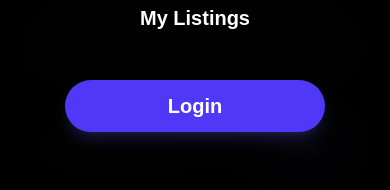
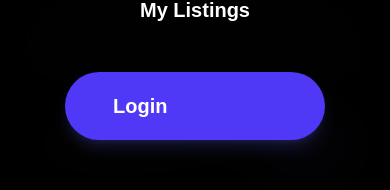
Before and after one commit to sheetalyadavv123/SellUp, a React (Vite) app in the folder frontend/: page / in a window 390 px wide. Both pictures are taken after a click on the button 353 px from the left and 32 px from the top of the page. Shown: the part 444-634 px from the top of the page. Built offline with nearby package versions, Linux system fonts and the light colour scheme; no server answers.

Commit message:
navbar modifications

```diff
--- a/frontend/src/components/Navbar.jsx
+++ b/frontend/src/components/Navbar.jsx
@@ -1,6 +1,7 @@
 import React, { useState } from 'react';
-import {Link} from 'react-router-dom';
+import {Link,Navigate} from 'react-router-dom';
 import {useUser,useClerk,UserButton} from '@clerk/clerk-react';
+import { BoxIcon, Grip as GripIcon, ListIcon, MessageCircleMoreIcon } from 'lucide-react';
 
 function Navbar() {
     const {user}=useUser()
@@ -29,12 +30,32 @@ function Navbar() {
           <Link to={user ?'/my-listings' : "#"} onClick={()=> user ? scrollTo(0,0) :openSignIn()}>My Listings</Link>
         </div>
 
-        {/* Desktop Buttons */}
-        <div className="hidden md:flex items-center space-x-4">
-          <button className=" bg-indigo-600 hover:bg-indigo-500 transition text-white rounded-full font-semibold px-4 py-2 ">
+         {!user ? (
+            <div className="hidden md:flex items-center space-x-4">
+          <button onClick={openSignIn} className=" bg-indigo-600 hover:bg-indigo-500 transition text-white rounded-full font-semibold px-4 py-2 ">
             Login
           </button>
         </div>
+         ):(
+            <UserButton>
+                <UserButton.MenuItems>
+                    <UserButton.Action label='Marketplace' labelIcon={<GripIcon size={16}/>} onClick={()=>Navigate('/marketplace')} />
+                </UserButton.MenuItems>
+                <UserButton.MenuItems>
+                    <UserButton.Action label='Messages' labelIcon={<MessageCircleMoreIcon size={16}/>} onClick={()=>Navigate('/messages')} />
+                </UserButton.MenuItems>
+                <UserButton.MenuItems>
+                    <UserButton.Action label='My Listings' labelIcon={<ListIcon size={16}/>} onClick={()=>Navigate('/my-listings')} />
+                </UserButton.MenuItems>
+                <UserButton.MenuItems>
+                    <UserButton.Action label='My Orders' labelIcon={<BoxIcon size={16}/>} onClick={()=>Navigate('/my-orders')} />
+                </UserButton.MenuItems>
+
+            </UserButton>
+
+         )}
+
+
 
 
         <button
@@ -63,9 +84,16 @@ function Navbar() {
         <Link to={user ? '/messages' : "#"} onClick={()=> user ? scrollTo(0,0) :openSignIn()}>Messages</Link>
         <Link to={user ?'/my-listings' : "#"} onClick={()=> user ? scrollTo(0,0) :openSignIn()}>My Listings</Link>
 
-        <button className="mt-4 px-8 py-3 bg-indigo-600 rounded-full w-2/3 shadow-lg shadow-indigo-500/20">
+        {!user ? (
+        <div className="mt-4 px-8 py-3 bg-indigo-600 rounded-full w-2/3 shadow-lg shadow-indigo-500/20">
+          <button onClick={openSignIn} className=" bg-indigo-600 hover:bg-indigo-500 transition text-white rounded-full font-semibold px-4 py-2 ">
             Login
-        </button>
+          </button>
+        </div>
+         ):(
+            <UserButton/>
+         )}
+
       </div>
     </div>
   );
--- a/frontend/src/index.css
+++ b/frontend/src/index.css
@@ -4,3 +4,11 @@
 *{
   font-family: "Rethink Sans", sans-serif;
 }
+
+button{
+  @apply cursor-pointer;
+}
+
+.no-scrollbar::-webkit-scrollbar{
+  display:none;
+}
```
